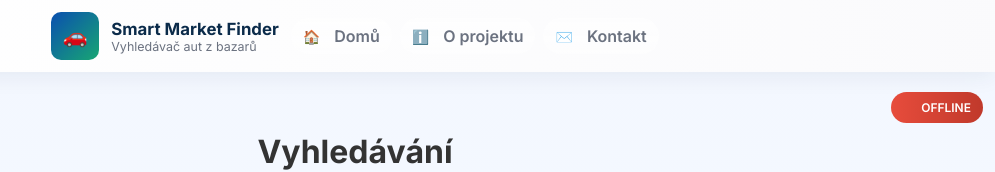
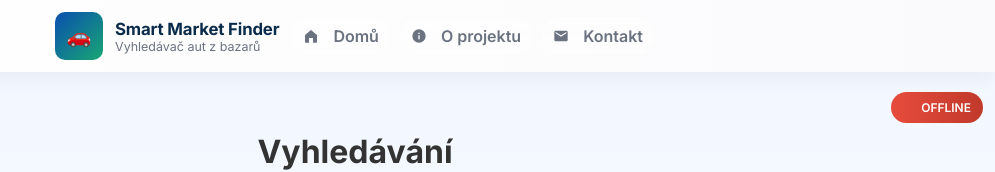
Before and after one commit to Maximus9393/SaaS_inzerce, a React (Create React App) app in the folder smart-market-finder-1/frontend/: page / in a window 1280 px wide. Shown: the top 172 px of the page, without its empty margins (285-1280 px from the left). Built offline with nearby package versions, Linux system fonts and the light colour scheme; no server answers.

Commit message:
ui: pixel-tune nav (SVG icons), add live region for accessibility, use Poppins font for CodePen-like look

```diff
--- a/smart-market-finder-1/frontend/src/components/Header.tsx
+++ b/smart-market-finder-1/frontend/src/components/Header.tsx
@@ -18,9 +18,9 @@ const Header: React.FC = () => {
           </div>
         </div>
         <nav className="site-nav" aria-label="Hlavní navigace">
-          <Link to="/" aria-current="page"><span className="nav-icon">🏠</span> Domů <span className="nav-underline" /></Link>
-          <Link to="/about"><span className="nav-icon">ℹ️</span> O projektu <span className="nav-underline" /></Link>
-          <Link to="/contact"><span className="nav-icon">✉️</span> Kontakt <span className="nav-underline" /></Link>
+          <Link to="/" aria-current="page"><svg className="nav-icon" width="16" height="16" viewBox="0 0 24 24" fill="none" xmlns="http://www.w3.org/2000/svg" aria-hidden><path d="M3 10.5L12 3l9 7.5V21a1 1 0 0 1-1 1h-5v-7H9v7H4a1 1 0 0 1-1-1V10.5z" fill="currentColor"/></svg><span>Domů</span><span className="nav-underline" /></Link>
+          <Link to="/about"><svg className="nav-icon" width="16" height="16" viewBox="0 0 24 24" fill="none" xmlns="http://www.w3.org/2000/svg" aria-hidden><path d="M12 2a10 10 0 1 0 0 20 10 10 0 0 0 0-20zm1 15h-2v-6h2v6zm0-8h-2V7h2v2z" fill="currentColor"/></svg><span>O projektu</span><span className="nav-underline" /></Link>
+          <Link to="/contact"><svg className="nav-icon" width="16" height="16" viewBox="0 0 24 24" fill="none" xmlns="http://www.w3.org/2000/svg" aria-hidden><path d="M20 4H4a2 2 0 0 0-2 2v12a2 2 0 0 0 2 2h16a2 2 0 0 0 2-2V6a2 2 0 0 0-2-2zm0 4-8 5L4 8V6l8 5 8-5v2z" fill="currentColor"/></svg><span>Kontakt</span><span className="nav-underline" /></Link>
         </nav>
       </div>
     </header>
--- a/smart-market-finder-1/frontend/src/pages/Home.tsx
+++ b/smart-market-finder-1/frontend/src/pages/Home.tsx
@@ -9,8 +9,10 @@ const Home: React.FC = () => {
     const [itemsPerPage, setItemsPerPage] = useState(10);
 
     const [loading, setLoading] = useState(false);
+    const [announce, setAnnounce] = useState('');
     const handleSearch = async (searchCriteria: any) => {
         setLoading(true);
+    setAnnounce('Vyhledávání spuštěno');
         try {
             const payload = Object.assign({ limit: itemsPerPage }, searchCriteria);
             // show currently stored results immediately
@@ -28,6 +30,7 @@ const Home: React.FC = () => {
                     if (Array.isArray(resArr) && resArr.length) { setResults(resArr); break; }
                 } catch (e) { /* ignore and continue polling */ }
             }
+            setAnnounce('Vyhledávání dokončeno');
         } finally {
             setLoading(false);
         }
@@ -50,6 +53,7 @@ const Home: React.FC = () => {
                     {results && results.length ? <ResultsList results={results} loading={loading} /> : null}
                 </AnimatedSearch>
             </div>
+            <div aria-live="polite" aria-atomic="true" className="sr-only">{announce}</div>
         </div>
     );
 };
--- a/smart-market-finder-1/frontend/src/styles/main.css
+++ b/smart-market-finder-1/frontend/src/styles/main.css
@@ -190,6 +190,14 @@ h1, h2, h3 {
 
 /* inline spinner inside the animated search */
 .inline-spinner { width:18px; height:18px; border-radius:50%; border:2px solid rgba(255,255,255,0.4); border-top-color: rgba(255,255,255,0.9); margin-left:8px; animation: spin 0.9s linear infinite; display:inline-block }
+
+/* screen-reader only */
+.sr-only { position: absolute !important; height: 1px; width: 1px; overflow: hidden; clip: rect(1px, 1px, 1px, 1px); white-space: nowrap; border: 0; padding: 0; margin: -1px; }
+
+/* tweak fonts and smoothing for pixel-perfect look */
+body { font-family: var(--font-sans); -webkit-font-smoothing: antialiased; }
+.site-header .brand-title { font-weight: 600; letter-spacing: -0.01em }
+.site-nav a span { display: inline-block }
 
 /* Header polish */
 .site-header-inner { display:flex; align-items:center; justify-content:space-between; gap:12px; }
--- a/smart-market-finder-1/frontend/src/styles/tokens.css
+++ b/smart-market-finder-1/frontend/src/styles/tokens.css
@@ -19,7 +19,7 @@
   --shadow-md: 0 14px 48px rgba(11,43,76,0.09);
 
   /* Typography */
-  --font-sans: 'Inter', system-ui, -apple-system, 'Segoe UI', Roboto, 'Helvetica Neue', Arial, 'Noto Sans';
+  --font-sans: 'Poppins', 'Inter', system-ui, -apple-system, 'Segoe UI', Roboto, 'Helvetica Neue', Arial, 'Noto Sans';
   --text-size-base: 16px;
   --scale-sm: 0.875rem;
   --scale-md: 1rem;
@@ -34,7 +34,7 @@
 }
 
 /* Prefer Inter if available via system or imported in index.html/build. As fallback, @import from Google CDN. */
-@import url('https://fonts.googleapis.com/css2?family=Inter:wght@400;500;600;700&display=swap');
+@import url('https://fonts.googleapis.com/css2?family=Poppins:wght@400;500;600;700&family=Inter:wght@400;500;600;700&display=swap');
 
 /* Dark theme overrides */
 .theme-dark {
```
